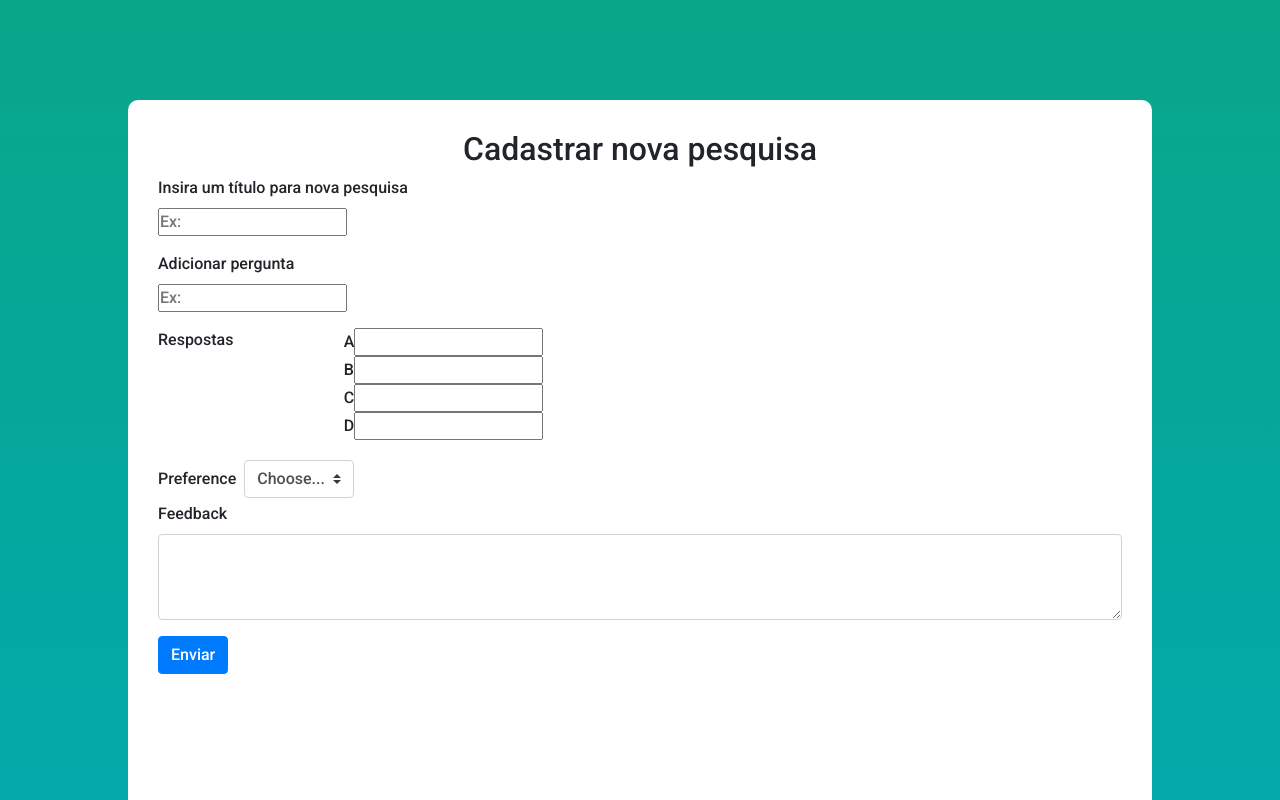
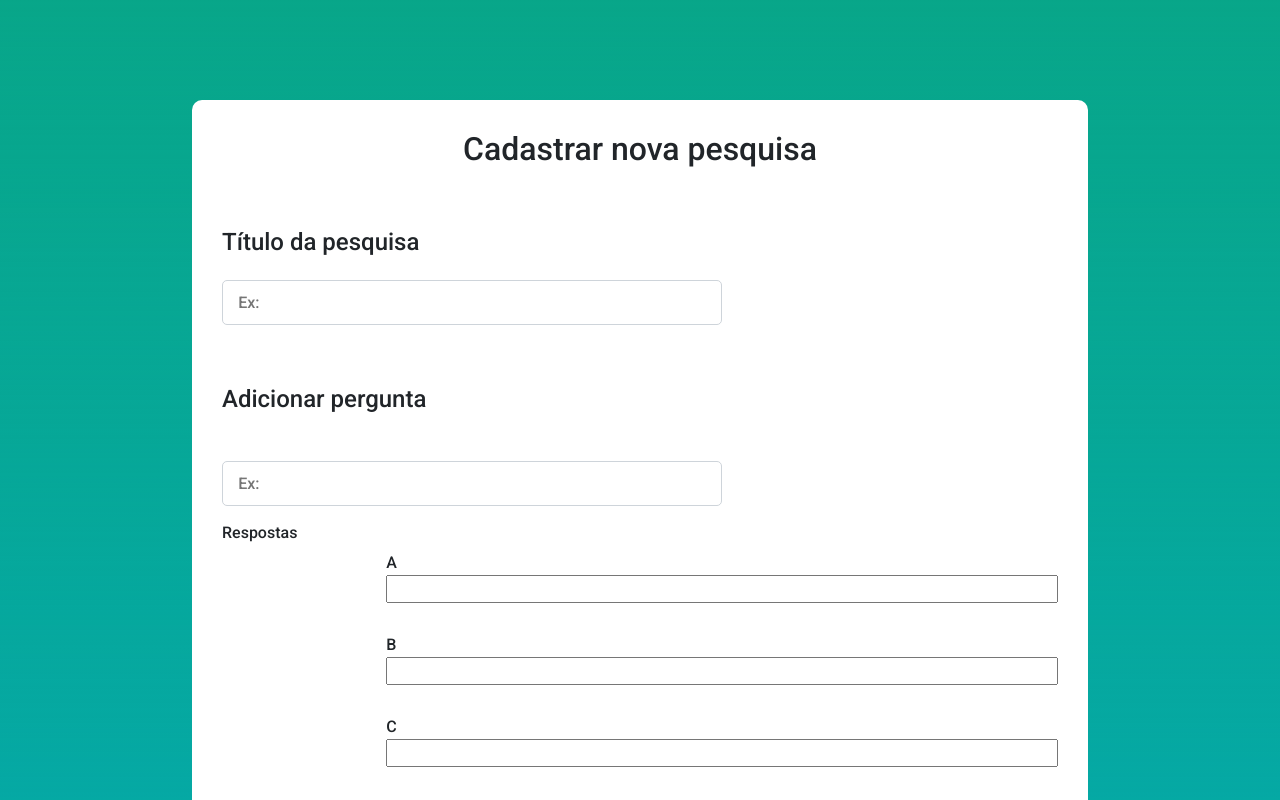
Before and after one commit to Ana204/-Search_site, a React (Create React App) app in the folder frontend/: page /register in a window 1280 px wide. Shown: the top 800 px of the page. Built offline with nearby package versions, Linux system fonts and the light colour scheme.

Commit message:
title of the survey and add questions, it's ready

```diff
--- a/frontend/src/Layouts/register/register.css
+++ b/frontend/src/Layouts/register/register.css
@@ -7,7 +7,7 @@ linear-gradient(0deg, #03AAB3, #03AAB3);
 }
 .container{
     background-color: #ffffff;
-    width: 80%;
+    width: 70%;
     min-height: 100vh;
     border-radius: 10px;
     padding: 30px;
--- a/frontend/src/components/FormQuestion/index.jsx
+++ b/frontend/src/components/FormQuestion/index.jsx
@@ -1,4 +1,5 @@
 import React, {useState} from 'react';
+import './styles.css'
 
 // import { Container } from './styles';
 
@@ -17,14 +18,14 @@ function FormQuestion() {
   return (
     <form>
 
-        <div class="form-group">
-          <label for="">Insira um título para nova pesquisa</label> <br/>
-           <input type="text" class="titulo" id="" placeholder="Ex:" onChange={e => setTitulo(e.target.value)} />
+        <div class="titulo--pesquisa">
+          <label for=""> <h4>Título da pesquisa</h4> </label>
+           <input type="text" className="titulo" id="" placeholder="Ex:" onChange={e => setTitulo(e.target.value)} />
          </div>
 
 
-      <div class="form-group">
-        <label for="">Adicionar pergunta</label> <br/>
+      <div class="adicionar--pergunta">
+        <label for=""> <h4>Adicionar pergunta</h4></label> <br/>
         <input type="text" class="titulo" id="" placeholder="Ex:" onChange={e => setQuesta(e.target.value)} />
       </div>
 
--- a/frontend/src/components/FormQuestion/styles.css
+++ b/frontend/src/components/FormQuestion/styles.css
@@ -1,9 +1,17 @@
+.titulo--pesquisa, .adicionar--pergunta, label{
+    display: flex;
+    flex-direction: column;
+    margin-top: 30px;
+    margin-bottom: 15px;
 
+}
 .titulo{
     display: block;
-    width: 50%;
-    padding: .375rem .75rem;
-    border: 1px solid #ced4da;
-    border-radius: .25rem;
-    transition: border-color .15s ease-in-out,box-shadow .15s ease-in-out;
+    width: 500px;
+    padding: .600rem .95rem;
+    border-radius: 5px;
+    border: 1px solid #ced4da
 }
+.titulo:hover{
+    border: 1px solid #F29A2E;
+}
```
